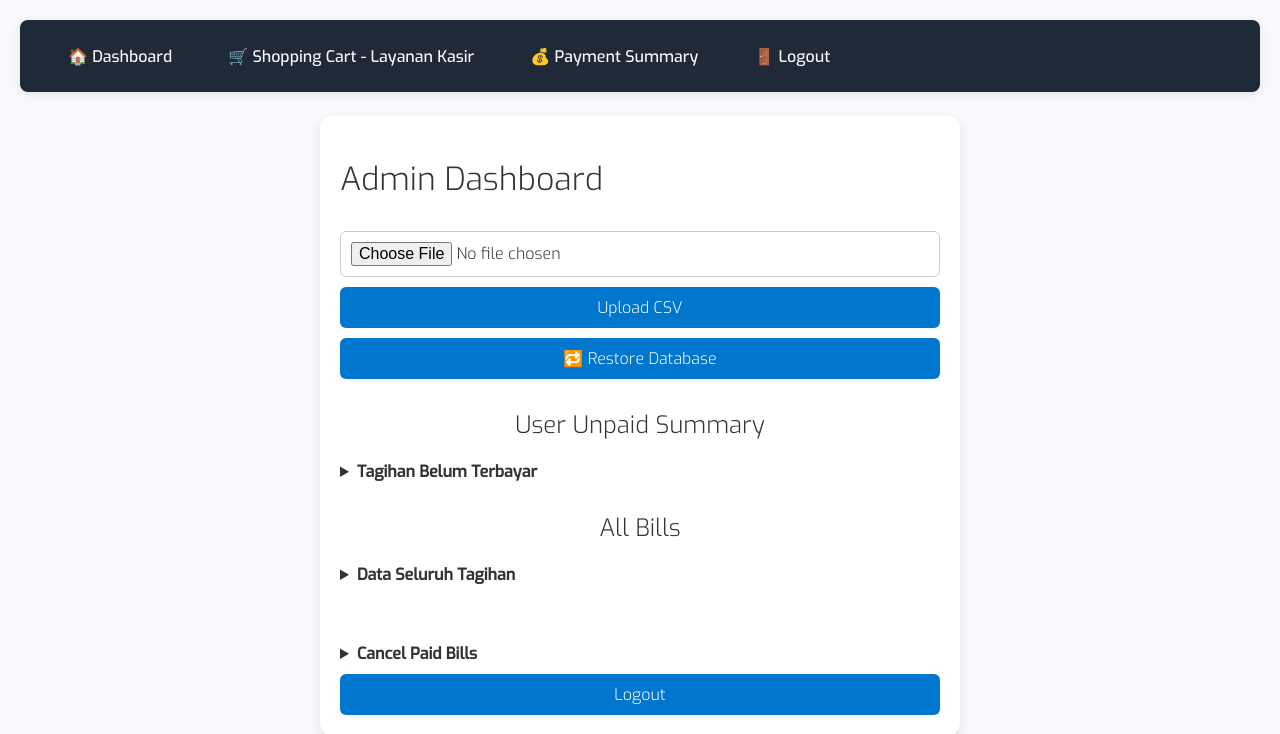
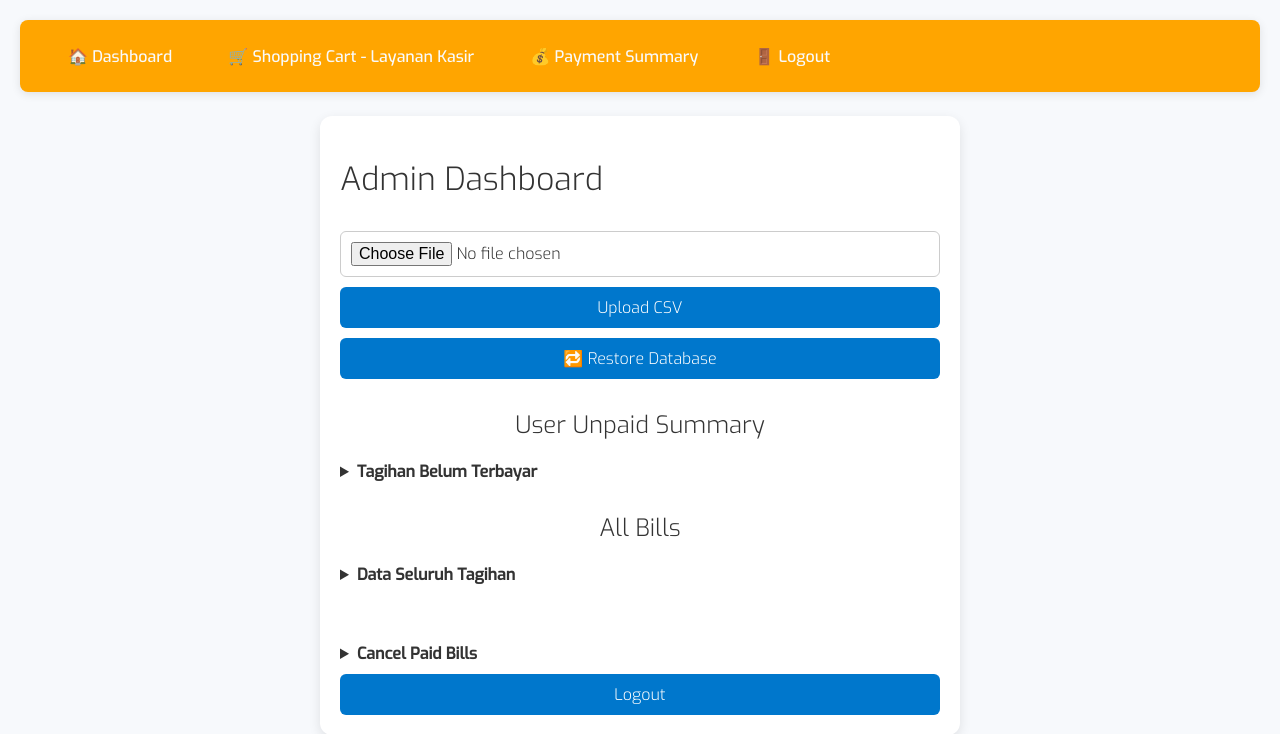
Before and after one commit to bonzoholda/CDWS_project, a FastAPI app: template app/templates/admin.html in a window 1280 px wide. Shown: the top 734 px of the page. Run offline with FastAPI, Linux system fonts and the light colour scheme; the template is opened without the code that fills it, so the values that code supplies are empty; parts of the project's set-up code (start-up, migrations or seed data) failed here and were passed over.

Commit message:
Update style.css

```diff
--- a/app/static/style.css
+++ b/app/static/style.css
@@ -17,7 +17,7 @@ body {
 
 /* Navbar Container */
 nav {
-    background-color: #1f2937; /* Tailwind-style dark gray */
+    background-color: orange; /* Tailwind-style dark gray */
     padding: 1rem 2rem;
     border-radius: 0.5rem;
     box-shadow: 0 2px 10px rgba(0, 0, 0, 0.1);
```
